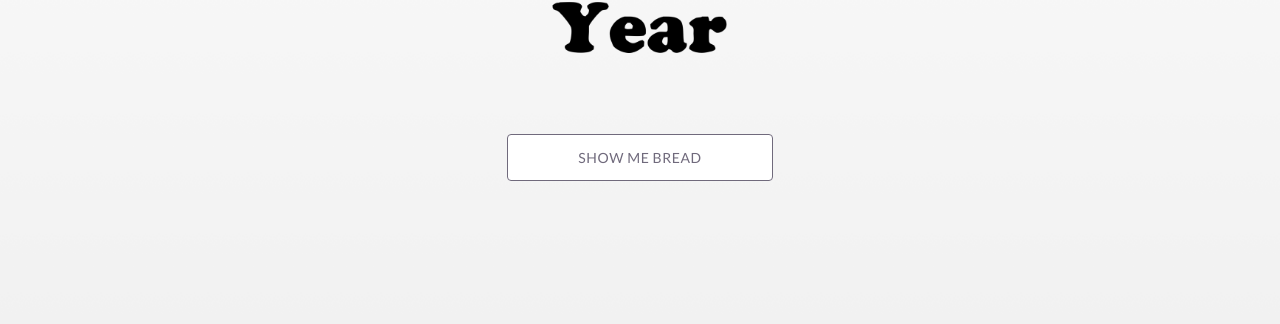
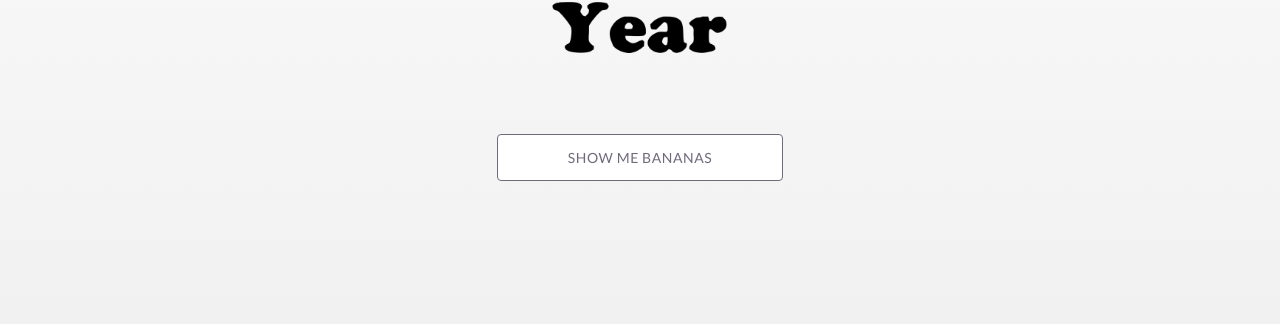
Before and after one commit to bigelowcc/bread, a Jekyll site: the page built from index.html, in a window 1280 px wide and 900 px high, scrolled down 379 px. Shown: the part 111-435 px from the top of the window. Built offline with Jekyll 4.4.1, drawn with Linux system fonts in a browser that asks for light colours.

Commit message:
Updated 'index.html' via CloudCannon

```diff
--- a/index.html
+++ b/index.html
@@ -16,7 +16,7 @@
             <h1><img class="logo" src="{{ page.logo_path }}" /></h1>
         </div>
         <div class="row">
-            <p><a class="cta editable" href="#products">Show me bread</a></p>
+            <p><a class="cta editable" href="#products">Show me bANANAS</a></p>
         </div>
     </div>
     {% if site.data.social.instagram_url %}
@@ -26,8 +26,7 @@
 
 <section class="product-panel" id="products">
     <h2 class="editable">
-        The Goods
-        <a href="cloudcannon:collections/_products" class="editor-link">Edit products</a>
+        The Goods <a class="editor-link" href="cloudcannon:collections/_products">Edit products</a>
     </h2>
     {% for product in site.products %}
         <div class="product row">
@@ -51,8 +50,7 @@
 <section class="customer-panel">
     <div class="inner">
         <h2 class="editable">
-            Our Customers
-            <a href="cloudcannon:collections/_customers" class="editor-link">Edit customers</a>
+            Our Customers <a class="editor-link" href="cloudcannon:collections/_customers">Edit customers</a>
         </h2>
         <p class="editable">
             Want the bread ready to eat prepared delicious ingredients and love? Visit one of these fine establishments below:
@@ -68,16 +66,19 @@
                 </div>
             {% endfor %}
         </div>
-        <p class="editable">If you would like to become a customer, use the contact form below.</p>
+        <p class="editable">
+            If you would like to become a customer, use the contact form below.
+        </p>
     </div>
 </section>
 
 <section class="contact-panel" id="contact">
     <div class="inner">
-        <h2 class="editable">Contact Us</h2>
+        <h2 class="editable">
+            Contact Us
+        </h2>
         <p class="editable">
-            Whether you want bread or a chat, use the form below to send us a message.
-            Be sure to follow us on Instagram to receive mouth watering updates.
+            Whether you want bread or a chat, use the form below to send us a message. Be sure to follow us on Instagram to receive mouth watering updates.
         </p>
         <form method="post" action="/success/">
             <div class="row">
```
